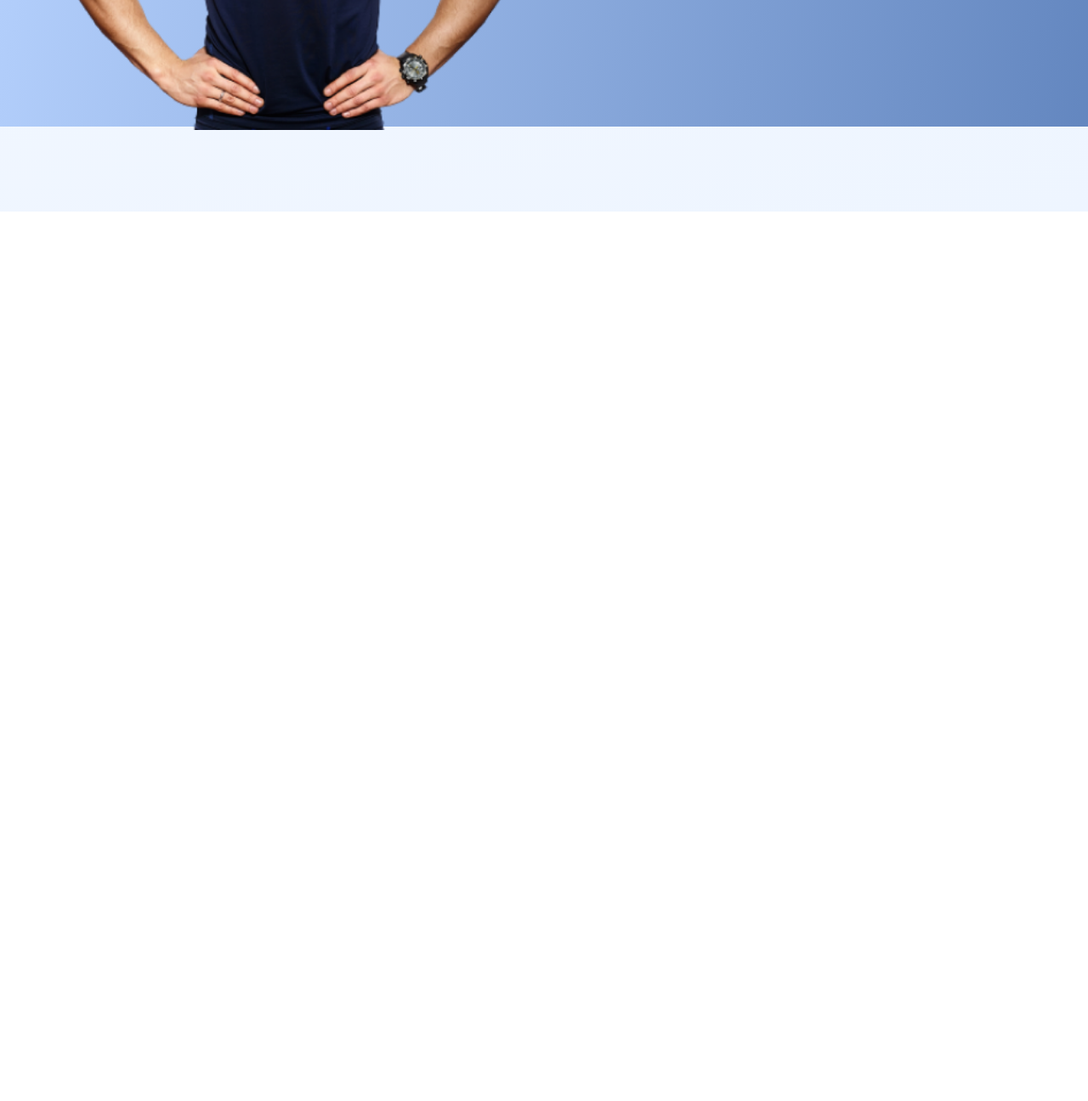
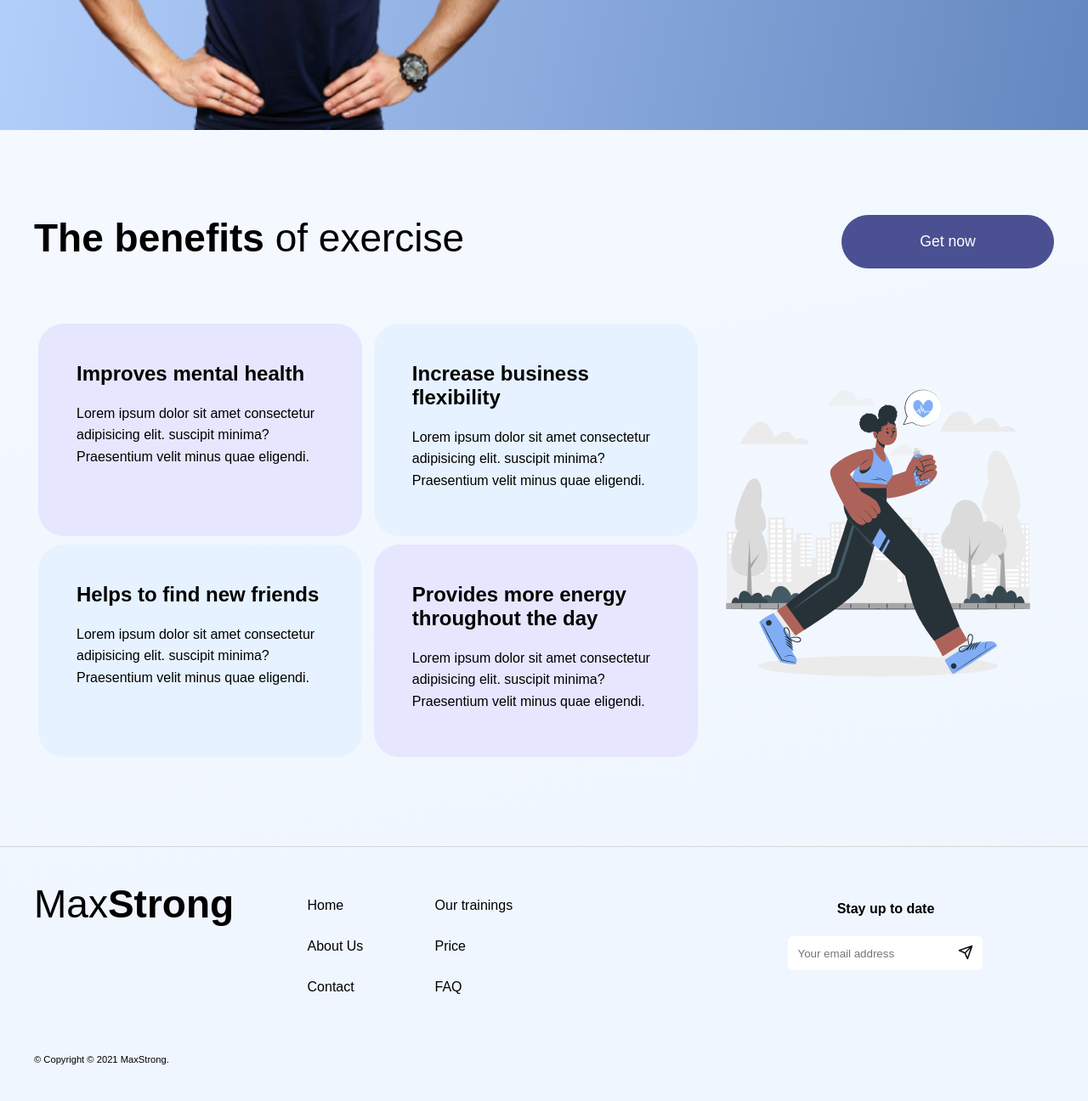
Before and after one commit to ablueblaze/Freemote-maxstrong-html-final, a website built with Vite: page index.html in a window 1280 px wide. Shown: the part 2057-3353 px from the top of the page at 85% size. Before the commit the page ends 2306 px from the top, so only its background shows below. Built offline with nearby package versions, Linux system fonts and the light colour scheme.

Commit message:
Complete!!!

```diff
--- a/index.html
+++ b/index.html
@@ -75,23 +75,21 @@
           />
         </div>
       </section>
-      <!--<section class="benefits-section container section-margin-top">
-        <div class="benefits-top desktop-only">
-          <h2 class="benefits-title top-margin">
-            <strong>The benefits</strong> of exercise
-          </h2>
-          <button class="benefits-btn action-btn">Get now</button>
+      <section class="benefits-section container">
+        <div class="desktop-only">
+          <h2><strong>The benefits</strong> of exercise</h2>
+          <a class="btn blue-btn">Get now</a>
         </div>
-        <div class="desktop-wrapper">
+        <div class="desktop-container">
           <img
-            class="benefits-image"
+            class=""
             src="Healthy habit-cuate 1.png"
             alt="Women on a power walk"
           />
-          <h2 class="benefits-title top-margin mobile-only">
+          <h2 class="top-spacer mobile-only">
             <strong>The benefits</strong> of exercise
           </h2>
-          <div class="benefits-cells">
+          <div class="cell-container desktop-container">
             <div class="cell light-blue-bg">
               <h4>Increase business flexibility</h4>
               <p>
@@ -122,25 +120,24 @@
             </div>
           </div>
         </div>
-        <button class="benefits-btn action-btn mobile-only">Get now</button>
+        <a class="btn blue-btn mobile-only">Get now</a>
       </section>
-      <div class="separator-line section-margin-top"></div>
-      <footer class="top-margin container text-center">
-        <h2>Max<strong>Strong</strong></h2>
-        <div class="links top-margin">
-          <div class="link-seperator">
+      <footer>
+        <h2>Max<span class="bold">Strong</span></h2>
+        <div class="links">
+          <div class="link-separator">
             <a href="#">Home</a>
             <a href="#">About Us</a>
             <a href="#">Contact</a>
           </div>
-          <div class="link-seperator">
+          <div class="link-separator">
             <a href="#">Our trainings</a>
             <a href="#">Price</a>
             <a href="#">FAQ</a>
           </div>
         </div>
-        <div class="email-form-container top-margin">
-          <p class="top-margin bold-600">Stay up to date</p>
+        <div class="email-outer-container">
+          <p class="bold">Stay up to date</p>
           <form action="#" class="email-container">
             <input
               type="email"
@@ -167,10 +164,8 @@
             <img src="Youtube.png" alt="Youtube icon" />
           </a>
         </div>
-        <div class="copyright section-margin-top">
-          © Copyright © 2021 MaxStrong.
-        </div>
-      </footer> -->
+        <div class="copyright">© Copyright © 2021 MaxStrong.</div>
+      </footer>
     </div>
     <script type="module" src="/main.js"></script>
   </body>
--- a/style-old.css
+++ b/style-old.css
@@ -422,7 +422,7 @@ form > button {
     width: 150px;
   }
 
-  .email-form-container {
+  .email-outer-container {
     width: 33%;
   }
 
--- a/style.css
+++ b/style.css
@@ -81,6 +81,11 @@ p {
 h2 {
   font-size: 46px;
   font-weight: 400;
+}
+
+h4 {
+  font-size: 24px;
+  font-weight: 600;
 }
 
 /*
@@ -314,6 +319,222 @@ Arnold section
 
   .arnold-image {
     width: 50%;
+    margin-bottom: 0;
+  }
+}
+
+/*
+############
+Benefits section
+############
+*/
+
+.benefits-section {
+  margin-top: 100px;
+  display: flex;
+  flex-direction: column;
+  justify-content: center;
+}
+
+.desktop-container {
+  display: flex;
+  flex-direction: column;
+  justify-content: center;
+}
+
+.desktop-only {
+  display: none;
+}
+
+.cell {
+  padding: 40px;
+  margin-top: 20px;
+  border-radius: 30px;
+}
+
+.cell > p {
+  margin-top: 20px;
+}
+
+.benefits-section > a {
+  margin: 0 auto;
+  margin-top: 24px;
+}
+
+@media only screen and (min-width: 992px) {
+  .mobile-only {
+    display: none;
+  }
+
+  .desktop-only {
+    display: flex;
+    justify-content: space-between;
+  }
+
+  .benefits-section > a {
+    margin: 0;
+  }
+
+  .desktop-container {
+    display: flex;
+    flex-direction: row-reverse;
+    justify-content: space-between;
+    align-items: center;
+    margin-top: 30px;
+  }
+
+  .cell-container.desktop-container {
+    flex-wrap: wrap;
+  }
+
+  .cell {
+    padding: 20px;
+    margin: 10px;
+    width: 100%;
+  }
+}
+
+@media only screen and (min-width: 1100px) {
+  .cell {
+    padding: 25px;
+    height: 250px;
+    width: 47.5%;
+    margin: 5px;
+  }
+}
+
+@media only screen and (min-width: 1174px) {
+  .cell {
+    width: 48.5%;
+    padding: 45px;
+  }
+}
+
+/*
+############
+Footer
+############
+*/
+
+footer {
+  border-top: 1px solid lightgray;
+  padding-top: 50px;
+  margin-top: 100px;
+  text-align: center;
+}
+
+.links {
+  margin-top: 20px;
+}
+
+.link-separator {
+  display: flex;
+  flex-direction: column;
+  justify-content: center;
+  align-items: center;
+}
+
+.link-separator > a {
+  margin-top: 30px;
+}
+
+.email-container {
+  display: flex;
+  justify-content: center;
+  margin-top: 20px;
+  height: 40px;
+}
+
+.email-outer-container {
+  margin-top: 20px;
+}
+
+.email-container > input {
+  padding-left: 10px;
+  height: 100%;
+  background-color: #fff;
+  border: 1px solid #fff;
+  border-radius: 5px 0 0 5px;
+}
+
+.email-container > button {
+  height: 100%;
+  padding: 0 10px;
+  background-color: #fff;
+  border: 1px solid #fff;
+  border-radius: 0 5px 5px 0;
+}
+
+.social-btns {
+  display: flex;
+  justify-content: center;
+  align-items: center;
+  margin-top: 20px;
+}
+
+.social-btns > a {
+  margin: 0 5px;
+  width: 30px;
+}
+
+.social-btns img {
+  width: 100%;
+  height: 100%;
+}
+
+.copyright {
+  margin-top: 40px;
+  font-size: 0.7rem;
+}
+
+@media only screen and (min-width: 992px) {
+  footer {
+    display: flex;
+    flex-direction: row;
+    justify-content: space-between;
+    flex-wrap: wrap;
+    max-width: 1400px;
+    padding: 40px;
+    margin: 0 auto;
+    margin-top: 100px;
+  }
+
+  footer.top-margin {
+    margin-top: 10px;
+  }
+
+  footer > h3 {
+    margin-top: 50px;
+    text-align: left;
+    width: 33%;
+  }
+
+  .links {
+    display: flex;
+    width: 33%;
+  }
+
+  .link-separator {
+    align-items: flex-start;
+    width: 150px;
+    margin-top: 0;
+  }
+
+  .link-separator > a {
+    margin-top: 0;
+    margin-bottom: 30px;
+  }
+
+  .email-outer-container {
+    width: 33%;
+  }
+
+  .social-btns {
+    display: none;
+  }
+  .copyright {
+    text-align: left;
+    width: 50%;
   }
 }
 
@@ -361,6 +582,10 @@ General use utility classes
   background-color: #e6f2ff;
 }
 
+.light-purple-bg {
+  background-color: #e6e6ff;
+}
+
 /*
 ############
 Dev tools
```
